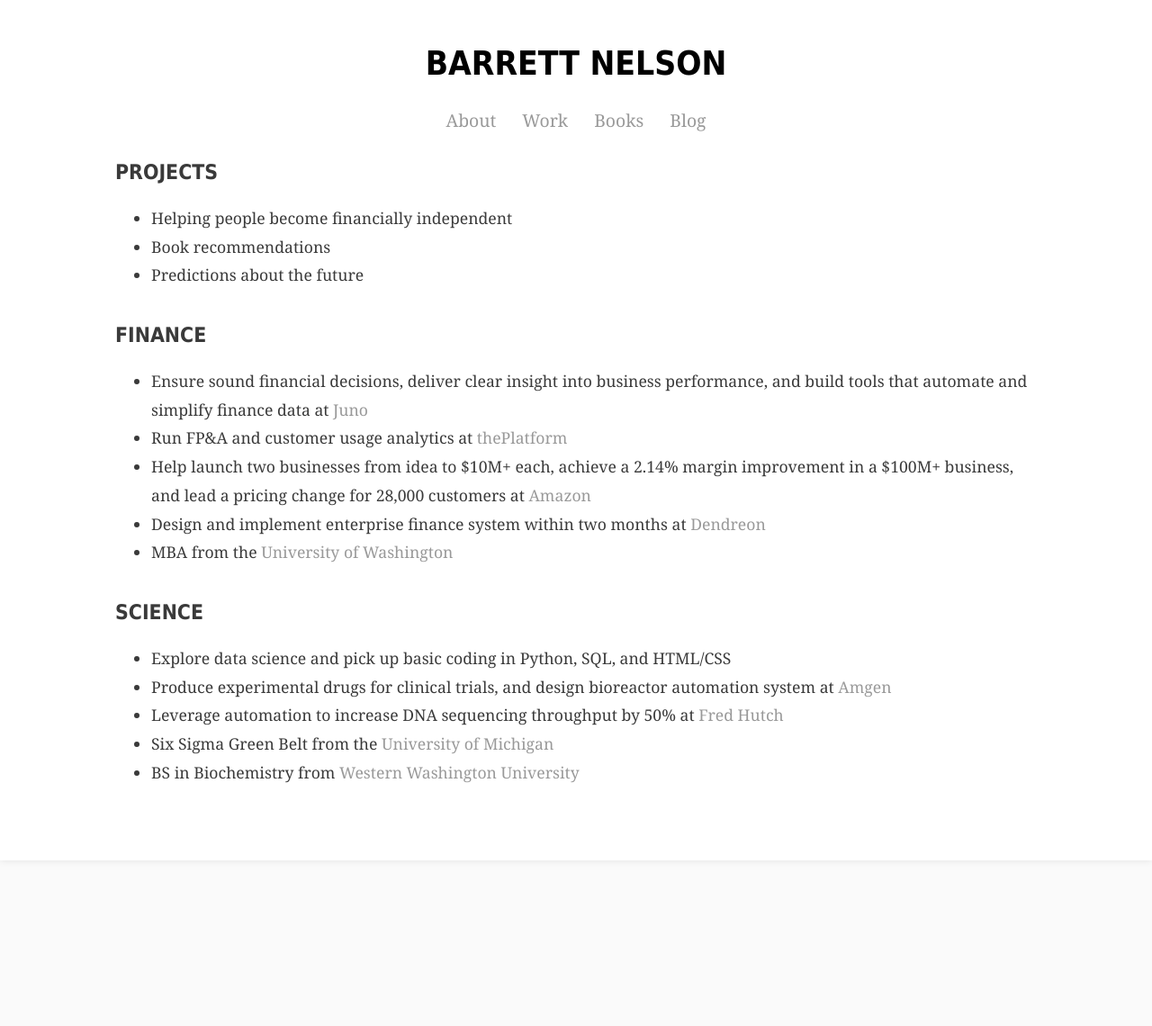
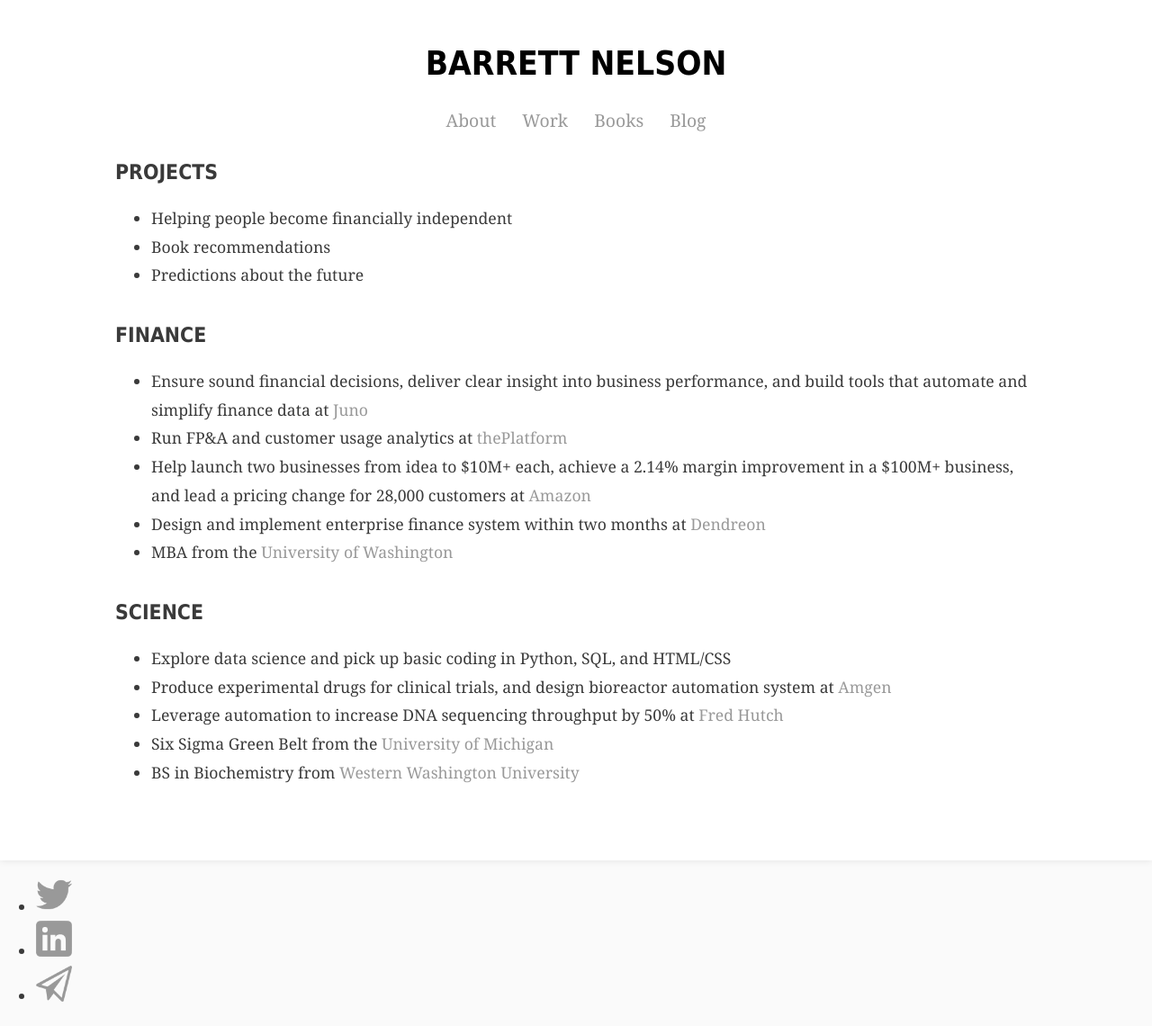
Before and after one commit to bstnel/bstnel.github.io, a Jekyll site: the page work/index.html, which Jekyll copies as it is, in a window 1280 px wide. Shown: the whole page at 90% size. Built offline with Jekyll 4.4.1, drawn with Linux system fonts in a browser that asks for light colours; before the commit the page ends 956 px from its top, so only the background shows below that.

Commit message:
Create index.html

```diff
--- a/work/index.html
+++ b/work/index.html
@@ -57,5 +57,12 @@
 		</ul>
 	    </div>
 	</div>
+  <footer>
+	    	<ul>
+	        <li><a href="https://twitter.com/barstonel"><img src="../twitter.png"style="width:40px;height:40px;"></a></li>
+		<li><a href="https://www.linkedin.com/in/barrettnelson/"><img src="../linkedin.png"style="width:40px;height:40px;"></a></li>
+		<li><a href="mailto:bstnel@gmail.com"><img src="../email.png"style="width:40px;height:40px;"></a></li>
+		</ul>
+  </footer>
 </body>
 </html>
```
